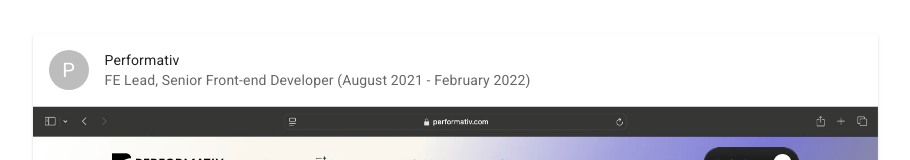
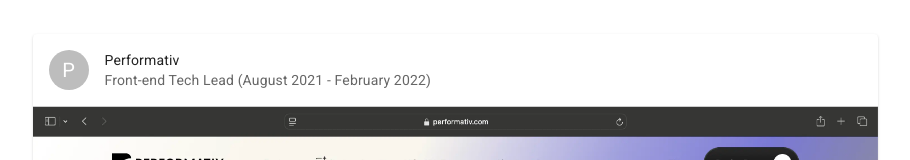
Before and after one commit to deejaygeroso/portfolio, a Next.js app: page / in a window 1280 px wide. Shown: the part 214-374 px from the top of the page, without its empty margins (185-1095 px from the left). Built offline with nearby package versions, Linux system fonts and the light colour scheme; some icons are missing; what @mui/material-nextjs would draw is missing.

Commit message:
Update position

```diff
--- a/src/data/projects.ts
+++ b/src/data/projects.ts
@@ -145,7 +145,7 @@
       },
     ],
     members: [
-      setMemberPosition(memberDeejayGeroso, 'FE Lead, Senior Front-end Developer'),
+      setMemberPosition(memberDeejayGeroso, 'Front-end Tech Lead'),
       {
         linkedIn: 'https://dk.linkedin.com/in/dkfox',
         name: 'Albert Geisler Fox',
@@ -244,7 +244,7 @@
         webP: performativWebP,
       },
     ],
-    position: 'FE Lead, Senior Front-end Developer',
+    position: 'Front-end Tech Lead',
     mainResponsibility:
       'Responsible for front-end technical direction, coding standards and guidelines, code quality, API integration, and delivery, while enabling the team to build scalable, maintainable, and high-quality user experiences.',
     responsibilities: [
```
